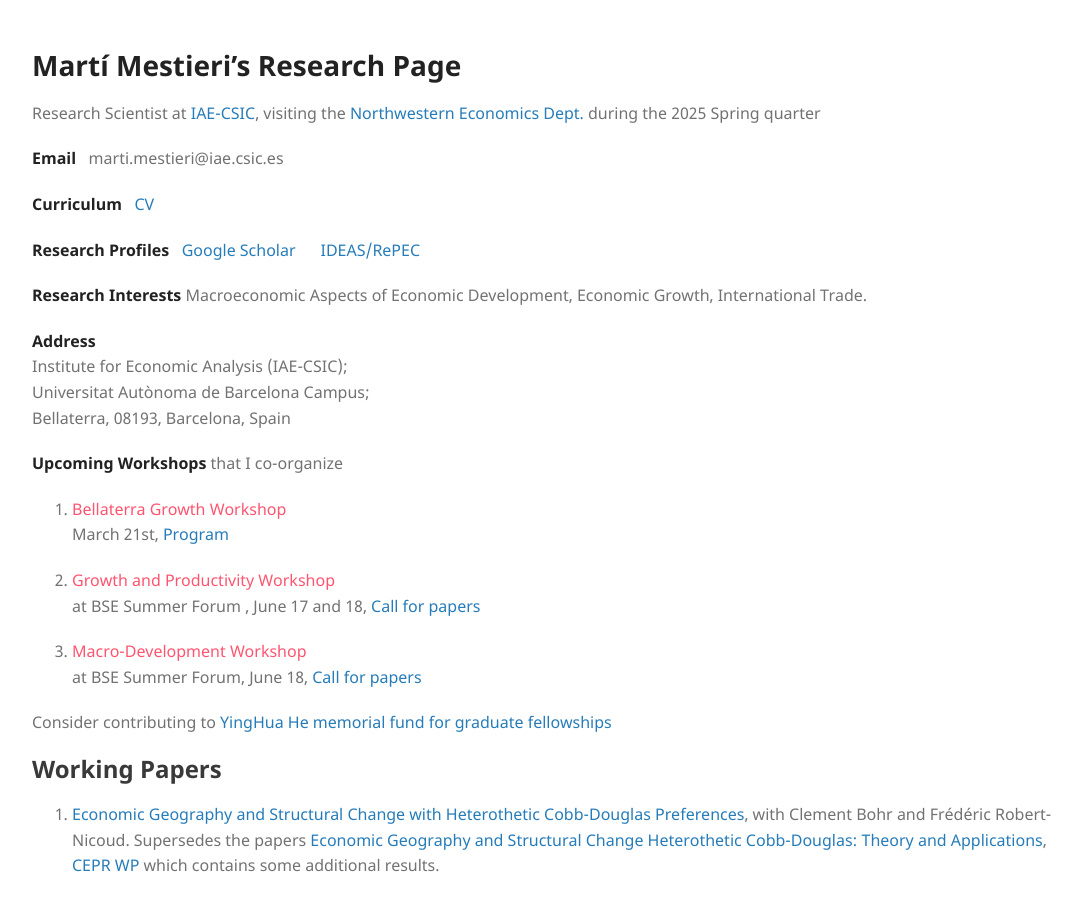
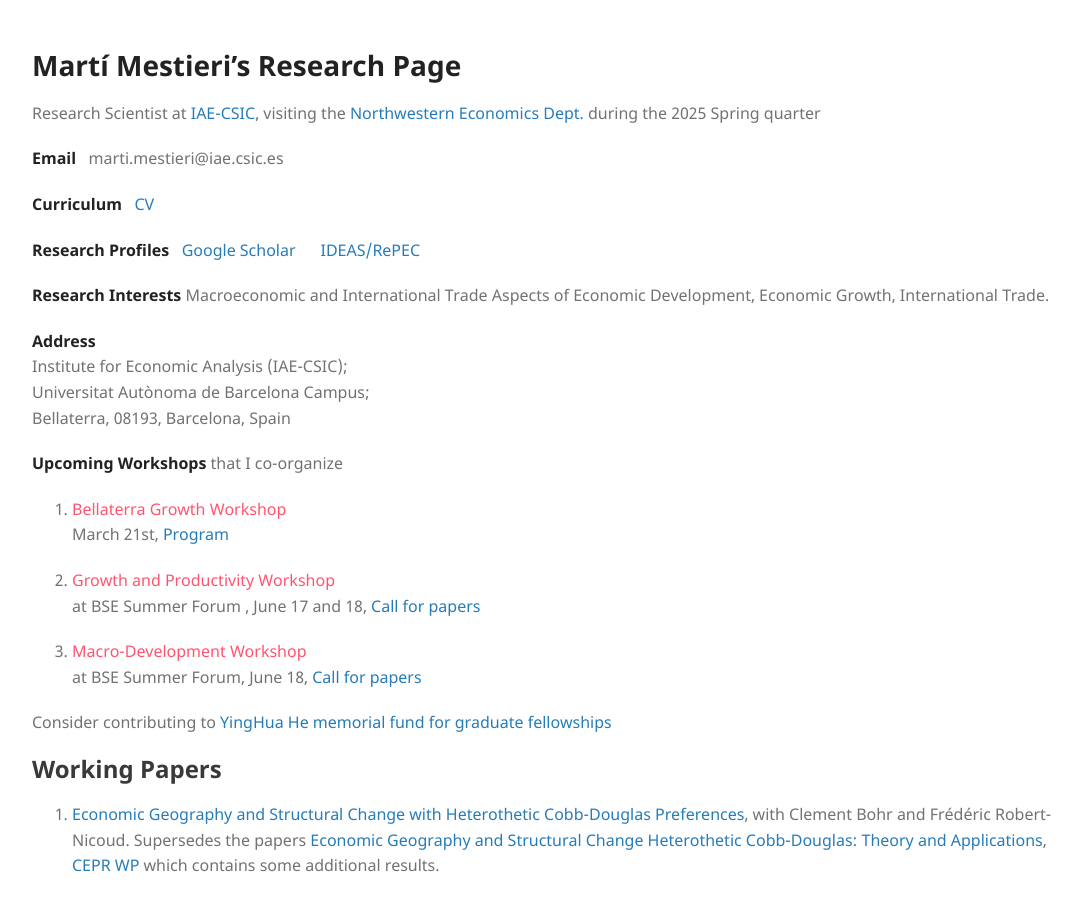
Before and after one commit to mestieri/mestieri.github.io, a Jekyll site: the page built from index.md, in a window 1280 px wide and 900 px high. Shown: the whole window, without its empty margins (96-1175 px from the left). Built offline with Jekyll 4.4.1, drawn with Linux system fonts in a browser that asks for light colours.

Commit message:
Update index.md

```diff
--- a/index.md
+++ b/index.md
@@ -67,7 +67,7 @@ Research Scientist at [IAE-CSIC](https://www.iae.csic.es/index.php?lang=ing), vi
 
 **Research Profiles** &nbsp; [Google Scholar](https://scholar.google.com/citations?user=jXvJF9MAAAAJ&hl=ca)&nbsp; &nbsp; &nbsp; [IDEAS/RePEC](https://ideas.repec.org/f/pme510.html)
 
-**Research Interests**   Macroeconomic Aspects of Economic Development, Economic Growth, International Trade.
+**Research Interests**   Macroeconomic and International Trade Aspects of Economic Development, Economic Growth, International Trade.
 
 **Address**
 Institute for Economic Analysis (IAE-CSIC);
```
